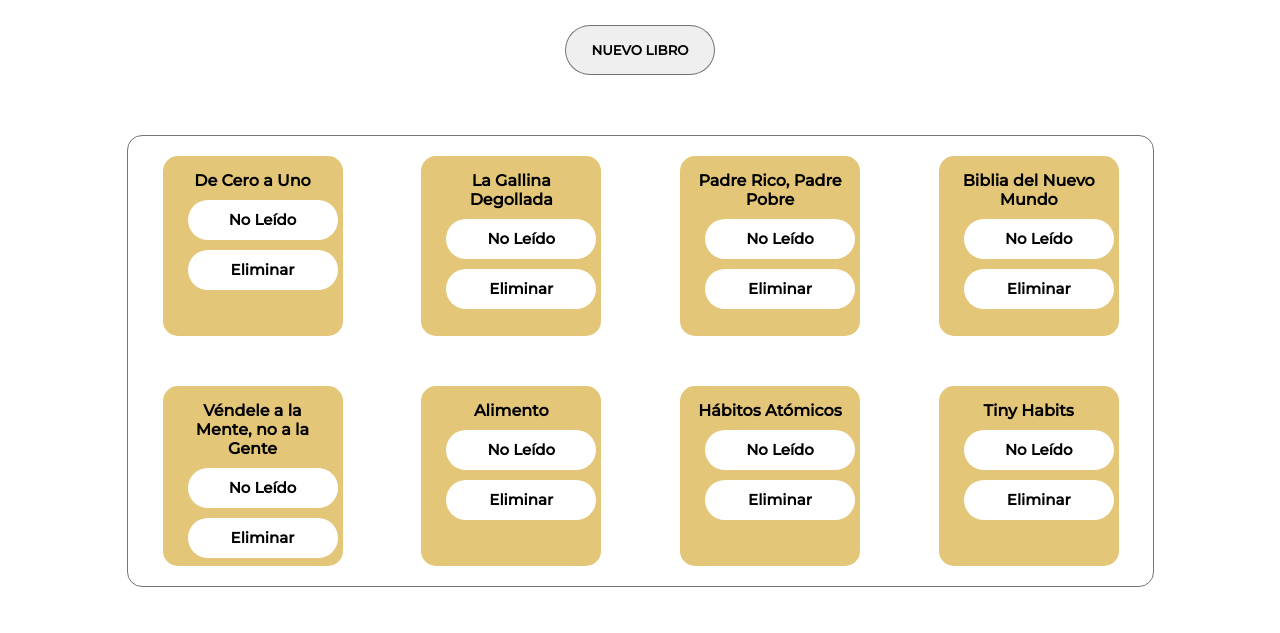
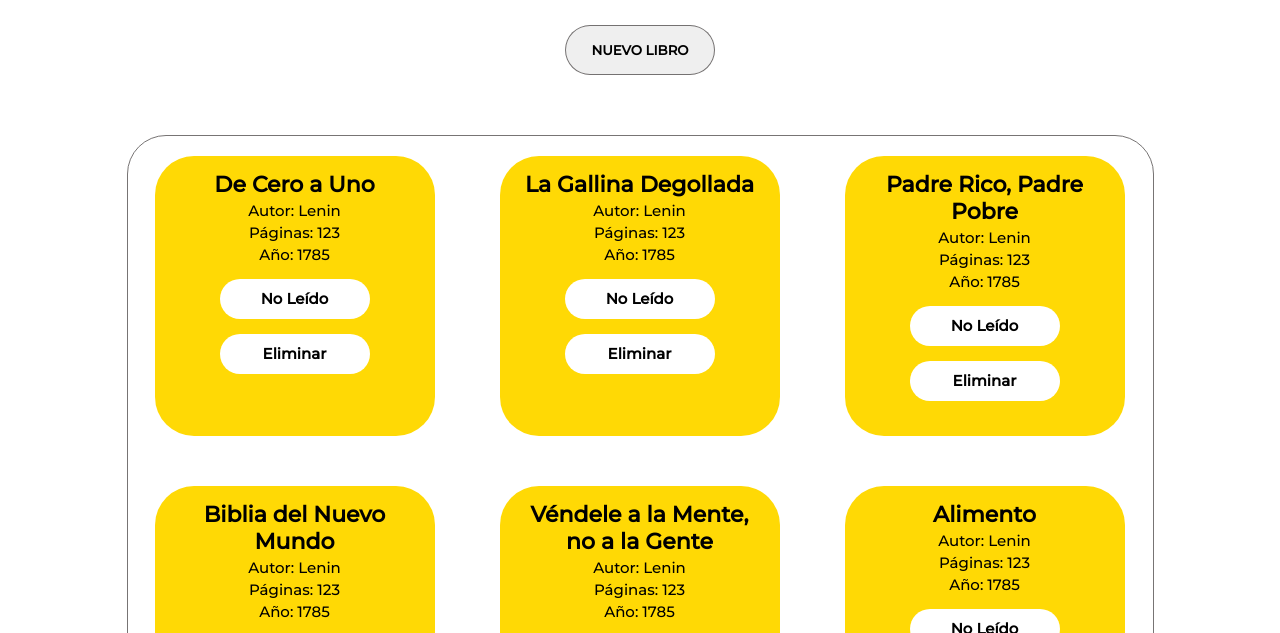
Before and after one commit to Leninner/library, a plain HTML site: page index.html in a window 1280 px wide. Shown: the part 125-758 px from the top of the page. Drawn offline with Linux system fonts and the light colour scheme.

Commit message:
Añado funcionalidad para añadir autor, año de publicación y páginas del libro

```diff
--- a/index.html
+++ b/index.html
@@ -30,9 +30,9 @@
                 <form action="">
                     <div class="contenedor-inputs">
                         <input type="text" placeholder="Nombre del Libro" id="title">
-                        <input type="text" placeholder="Autor del Libro">
-                        <input type="number" placeholder="Año de Publicación">
-                        <input type="number" placeholder="Número de Páginas">
+                        <input type="text" placeholder="Autor del Libro" id="author">
+                        <input type="number" placeholder="Año de Publicación" id="year">
+                        <input type="number" placeholder="Número de Páginas" id="pages">
                         <h4>¿Ya Lo Leíste?</h4>
                         <input id="check" type="checkbox">
                     </div>
--- a/juice.js
+++ b/juice.js
@@ -17,7 +17,10 @@
     overlay = document.querySelector(".overlay"),
     cerrarPopup = document.querySelector(".cerrarPopup"),
     añadirLibro = document.querySelector(".btn-añadir"),
-    titulo = document.querySelector("#title");
+    titulo = document.querySelector("#title"),
+    autoria = document.querySelector("#author"),
+    publicacion = document.querySelector("#year"),
+    cantidadPages = document.querySelector("#pages");
 
 nuevoLibro.addEventListener("click", () => {
     overlay.classList.add("active");
@@ -26,8 +29,19 @@
 
 añadirLibro.addEventListener("click", () => {
     overlay.classList.remove("active");
-    addBookToLibrary(titulo.value);
-    mostrarLibros(titulo.value.split());
+    let newLibro = new Book(
+        titulo.value, //title
+        autoria.value, //autor
+        cantidadPages.value, //páginas
+        publicacion.value //año
+    );
+    addBookToLibrary(newLibro.title);
+    mostrarLibros(
+        newLibro.title.split(),
+        newLibro.autor,
+        newLibro.pages,
+        newLibro.year
+    );
 });
 
 cerrarPopup.addEventListener("click", () => {
@@ -38,7 +52,7 @@
 //Función Constructor
 
 function Book(title, autor, pages, year) {
-    this.name = title;
+    this.title = title;
     this.autor = autor;
     this.pages = pages;
     this.year = year;
@@ -50,16 +64,29 @@
 }
 
 //Función para mostrar los libros dentro de una tabla
-function mostrarLibros(arregloLibros = myLibrary) {
+function mostrarLibros(
+    arregloLibros = myLibrary,
+    author = "Lenin",
+    pages = 123,
+    year = 1785
+) {
     //Valor por defecto con la libreria
     arregloLibros.forEach((libro) => {
-        let div = document.createElement("h4");
-        let lectura = document.createElement("input");
-        let cerrar = document.createElement("input");
+        let div = document.createElement("div"),
+            autor = document.createElement("p"),
+            paginas = document.createElement("p"),
+            año = document.createElement("p"),
+            lectura = document.createElement("input"),
+            cerrar = document.createElement("input");
+
+        autor.textContent = "Autor: " + author;
+        paginas.textContent = "Páginas: " + pages;
+        año.textContent = "Año: " + year;
         lectura.type = "button";
         lectura.value = "No Leído";
         cerrar.type = "button";
         cerrar.value = "Eliminar";
+
         lectura.addEventListener("click", () => {
             if (lectura.style.backgroundColor == "black") {
                 lectura.style.backgroundColor = "white";
@@ -71,6 +98,7 @@
                 lectura.value = "Leído";
             }
         });
+
         cerrar.addEventListener("click", () => {
             tabla.removeChild(div);
             let i = arregloLibros.indexOf(libro);
@@ -78,12 +106,21 @@
                 arregloLibros.splice(i, 1);
             }
         });
+
+        autor.setAttribute("class", "infoBook");
+        paginas.setAttribute("class", "infoBook");
+        año.setAttribute("class", "infoBook");
         lectura.setAttribute("class", "eliminarLibro");
         cerrar.setAttribute("class", "eliminarLibro");
         div.setAttribute("class", "libros");
+
         div.textContent = libro; //Para agregar contenido a un párrafo dentro de Javascript
+        div.appendChild(autor);
+        div.appendChild(paginas);
+        div.appendChild(año);
         div.appendChild(lectura);
         div.appendChild(cerrar);
+
         tabla.appendChild(div);
     });
 }
--- a/style.css
+++ b/style.css
@@ -38,10 +38,10 @@
 
 /* Tabla de libros */
 .table {
-    border-radius: 15px;
+    border-radius: 39px;
     margin: auto;
     display: grid;
-    grid-template-columns: repeat(4, 1fr);
+    grid-template-columns: repeat(3, 1fr);
     grid-gap: 10px;
     height: auto;
     width: 1025px;
@@ -50,24 +50,27 @@
 
 /* Caja de libros */
 .libros {
-    margin-left: 35px;
+    display: block;
+    font-weight: 900;
+    font-size: 22px;
+    margin-left: 27px;
     margin-top: 20px;
     margin-bottom: 20px;
-    border-radius: 15px;
-    width: 150px;
-    height: 150px;
+    border-radius: 39px;
+    width: 250px;
+    height: 250px;
     padding: 15px;
     text-align: center;
-    background-color: rgb(228, 198, 121);
+    background-color: rgb(255, 217, 5);
 }
 
 /* Eliminar libros de la caja de Libros */
 .eliminarLibro {
+    margin: 0 auto;
     font-weight: bold;
     display: block;
     width: 150px;
     border-radius: 50px;
-    padding: 0 20px;
     height: 40px;
     line-height: 40px;
     border: none;
@@ -75,11 +78,18 @@
     background-color: white;
     font-size: 15px;
     cursor: pointer;
-    margin: 10px;
+    margin-top: 15px;
 }
 .eliminarLibro:hover {
     color: white;
     background: black;
+}
+
+/* Información Libro */
+.infoBook {
+    font-weight: 500;
+    font-size: 15px;
+    margin: 3px;
 }
 
 /* Ventana Emergente para Añadir Libros */
```
